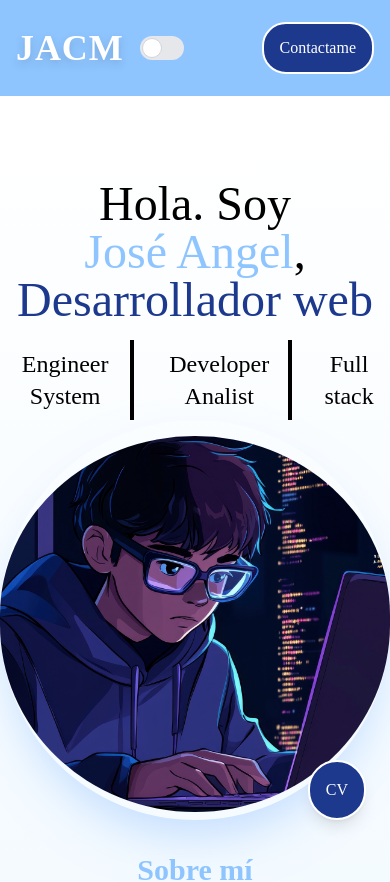
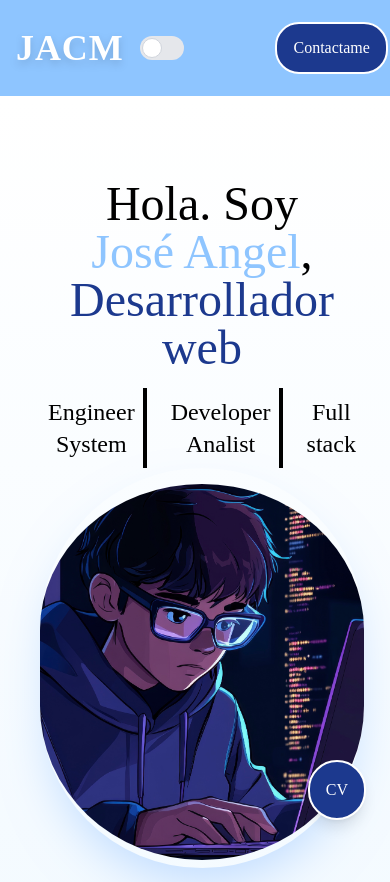
Before and after one commit to jangelcm/portafolio-jangelcm, an Angular app: page / in a window 390 px wide. Shown: the top 882 px of the page. Built offline with nearby package versions, Linux system fonts and the light colour scheme.

Commit message:
paddding edit

```diff
--- a/src/app/app.component.html
+++ b/src/app/app.component.html
@@ -26,7 +26,7 @@
   <!-- Main Content Section -->
 
   <main
-    class="dark:from-gray-950  dark:via-gray-900 dark:to-blue-950 bg-gradient-to-t  from-blue-50  via-sky-100 to-white xs:px-10 xs:pr-10 lg:pl-40 lg:pr-40">
+    class="dark:from-gray-950  dark:via-gray-900 dark:to-blue-950 bg-gradient-to-t  from-blue-50  via-sky-100 to-white px-10 lg:pl-40 lg:pr-40">
 
     <!-- <svg class="size-6 animate-bounce w-30 text-white">
       <use xlink:href="flecha.svg" />
--- a/src/styles.css
+++ b/src/styles.css
@@ -19,4 +19,6 @@ body{
 
   /**/
 
+  --breakpoint-3xl: 120rem;
+
 }
```
